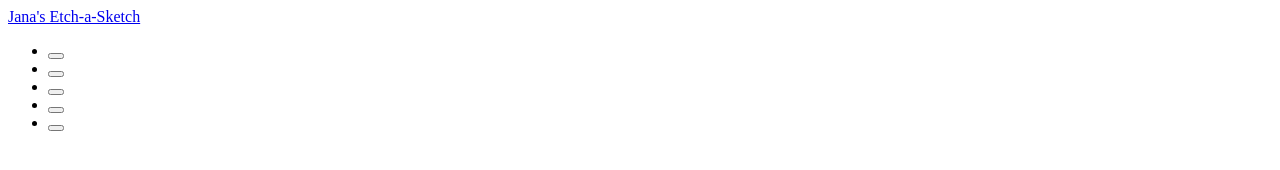
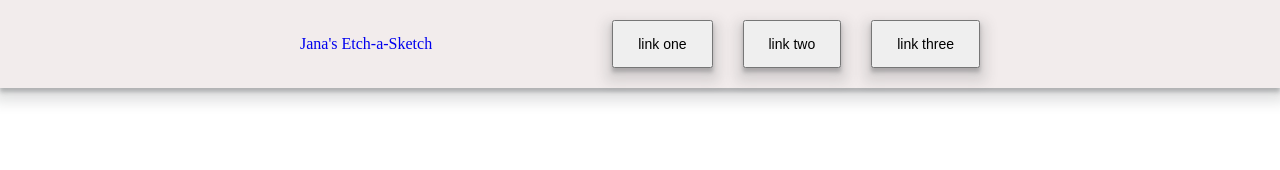
Before and after one commit to janaiscoding/calculator, a plain HTML site: page index.html in a window 1280 px wide. Drawn offline with Linux system fonts and the light colour scheme.

Commit message:
Add basic page and header styling

```diff
--- a/index.html
+++ b/index.html
@@ -9,12 +9,10 @@
   <body>
     <header class="header">
         <a href="https://github.com/JanaIsCoding"><div class="title">Jana's Etch-a-Sketch</div></a>
-        <ul class="settings">
-          <li><button class="size-input"></button></li>
-          <li><button class="default-color"></button></li>
-          <li><button class="rainbow"></button></li>
-          <li><button class="eraser"></button></li>
-          <li><button class="clear"></button></li>
+        <ul class="links">
+          <li><button>link one</button></li>
+          <li><button >link two</button></li>
+          <li><button>link three</button></li>
         </ul>
       </header>
   </body>
--- a/styles.css
+++ b/styles.css
@@ -0,0 +1,74 @@
+  /* fix browser borders*/
+* {
+margin: 0;
+padding: 0;
+box-sizing: border-box;
+}
+
+      /* global content */
+.body {
+display:flex;
+flex-direction: column;
+font-family:Arial, Helvetica, sans-serif;
+min-height: 100vh;
+}
+
+   /* header side */
+.header {
+display: flex;
+align-items: center;
+justify-content: space-between;
+padding: 20px 300px;
+background-color:rgba(216, 198, 198, 0.328);
+box-shadow: 0 4px 4px 0 rgb(60 64 67 / 30%), 0 8px 12px 6px rgb(60 64 67 / 15%);
+}
+
+.links {
+display: flex;
+justify-content: space-evenly;
+gap: 30px;
+}
+
+    /* global styles */
+button {
+box-shadow: 0 4px 4px 0 rgb(60 64 67 / 30%), 0 8px 12px 6px rgb(60 64 67 / 15%);
+outline: none;
+font-size: 14px;
+font-weight: 500;
+height: 48px;
+max-width: 100%;
+line-height: normal;
+padding: 2px 24px;
+width: auto;
+}
+
+input:hover{
+cursor: pointer;
+transform: scale(1.05);
+}
+
+button:hover {
+cursor: pointer;
+transform: scale(1.05);
+}
+
+button.active {
+background-color: #95b37820;
+}
+
+ul {
+list-style: none;
+display: flex;
+margin: 0;
+padding: 0;
+}
+
+li {
+display: flex;
+justify-content: center;
+align-items: center;
+}
+
+a {
+text-decoration: none;
+}
```
